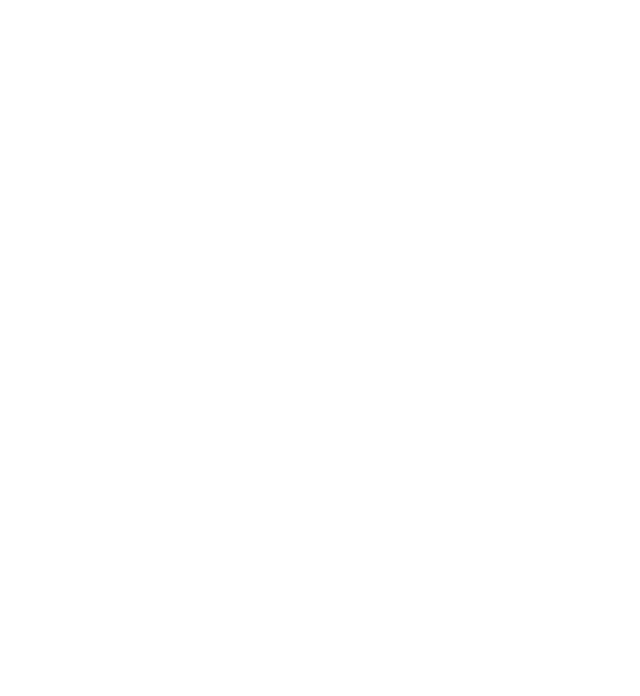
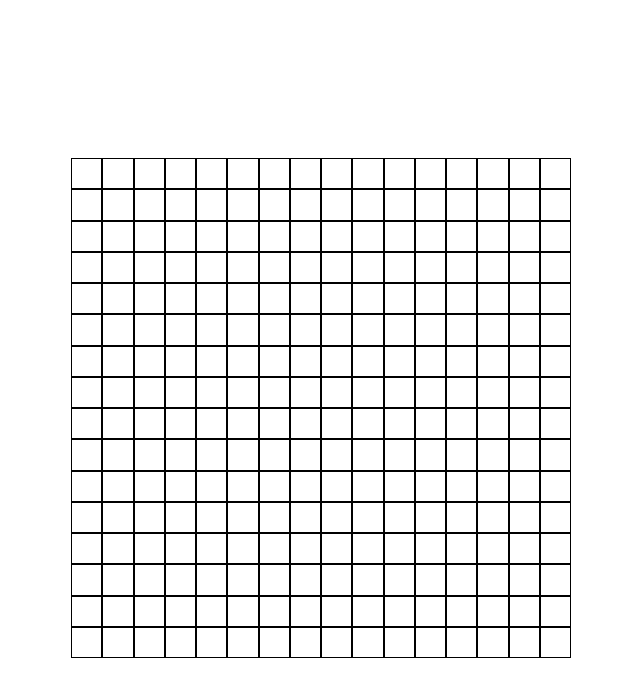
Before and after one commit to massanaRoger/odin-etch-a-sketch, a plain HTML site: page index.html in a window 1280 px wide. Shown: the whole page, without its empty margins (319-959 px from the left). Drawn offline with Linux system fonts and the light colour scheme.

Commit message:
Add 16*16 grid square

```diff
--- a/index.html
+++ b/index.html
@@ -3,8 +3,10 @@
 <head>
   <meta charset="UTF-8">
   <title>Etch a Sketch</title>
+  <link rel="stylesheet" href="styles.css">
 </head>
 <body>
   <div class="container"></div>
+  <script src="script.js"></script>
 </body>
 </html>
--- a/script.js
+++ b/script.js
@@ -4,5 +4,6 @@ const container = document.querySelector('.container');
 
 for (let i = 0; i < COLUMNS * ROWS; i++) {
     let cell = document.createElement('div');
+    cell.classList.add('cell');
     container.appendChild(cell);
 }
--- a/styles.css
+++ b/styles.css
@@ -0,0 +1,21 @@
+* {
+    box-sizing: border-box;
+}
+
+body {
+    display: grid;
+    place-items: center;
+    height: 100vh;
+}
+
+.container {
+    display: grid;
+    grid-template-columns: repeat(16, 1fr);
+    width: 500px;
+    height: 500px;
+}
+
+.cell {
+    padding: 10px;
+    border: 1px solid black;
+}
```
